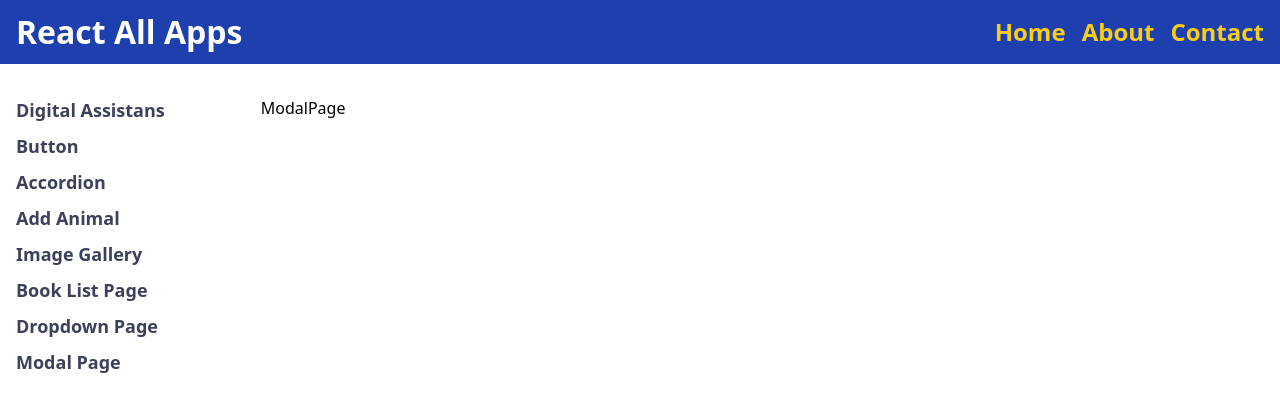
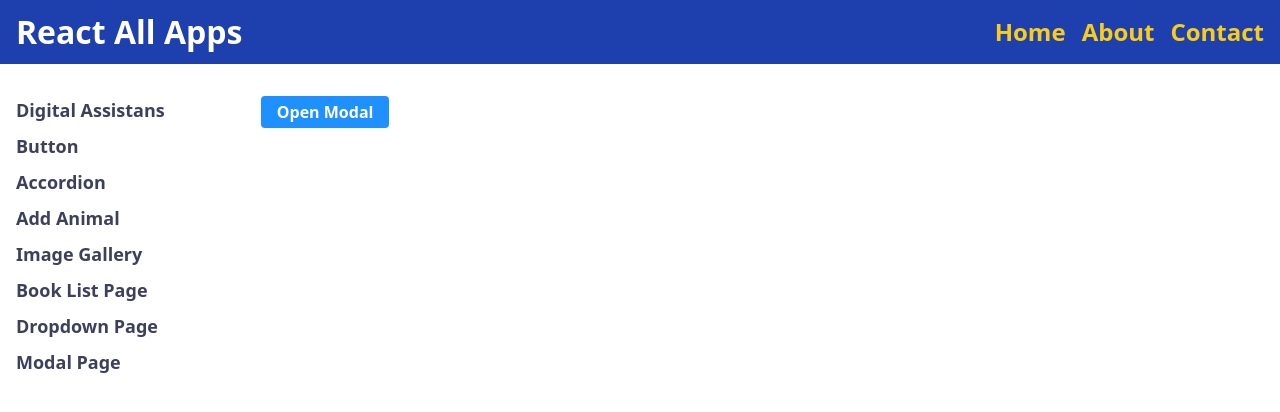
Before and after one commit to sedat355/react-all-apps, a React (Vite) app: page /modal in a window 1280 px wide. Shown: the top 412 px of the page. Built offline with nearby package versions, Linux system fonts and the light colour scheme.

Commit message:
modal ortalandı

```diff
--- a/src/components/Button.jsx
+++ b/src/components/Button.jsx
@@ -1,7 +1,7 @@
 import classNames from "classnames"
 import PropTypes from "prop-types"
 
-const Button = ({children, btnType, type="button", size="medium", handleClick, ...rest}) => {
+const Button = ({children, btnType="primary", type="button", size="medium", handleClick, ...rest}) => {
 
   const baseClasses=`flex items-center justify-center font-semibold rounded bg-black-one max-w-fit ${rest.className}`;
 
--- a/src/css/index.css
+++ b/src/css/index.css
@@ -32,9 +32,9 @@
   body {
     min-height: 100vh;
   }
-  /* #root {
+  #root {
     min-height: 100vh;
-  } */
+  }
 
   /* input {
     @apply w-1/2 px-2 py-1 rounded outline-none
--- a/src/layouts/RootLayout.jsx
+++ b/src/layouts/RootLayout.jsx
@@ -4,13 +4,13 @@ import { Outlet } from "react-router-dom"
 
 const RootLayout = () => {
   return (
-    <div className="flex flex-col">
+    <div className="root-layout h-screen flex flex-col">
       <Header />
 
-      <div className="flex m-4 items-start max-w-[1024px]">
+      <div className="relative flex m-4 items-start max-w-[1024px] h-full">
         <Sidebar />
 
-        <main className="w-full flex items-start justify-start ml-16">
+        <main className="w-full h-full flex items-start justify-start ml-16">
           <Outlet />
         </main>
       </div>
--- a/src/pages/modal/Modal.jsx
+++ b/src/pages/modal/Modal.jsx
@@ -1,6 +1,11 @@
+import Button from "../../components/Button"
+
 const Modal = () => {
   return (
-    <div>Modal</div>
+    <div className="rounded-md w-96 h-60 bg-gray-one p-4 flex absolute right-1/2 translate-x-1/2 translate-y-1/2">
+      <p className="self-start">Lorem ipsum dolor sit amet consectetur adipisicing elit. Perspiciatis, possimus officiis vero deleniti quos distinctio ipsa cupiditate rem dolores voluptates! Voluptate quaerat possimus dolore enim blanditiis ipsam quos perspiciatis error?</p>
+      <Button btnType="danger" className="self-end whitespace-nowrap">I accept</Button>
+    </div>
   )
 }
 
--- a/src/pages/modal/ModalPage.jsx
+++ b/src/pages/modal/ModalPage.jsx
@@ -1,7 +1,20 @@
+import { useState } from "react"
+import Button from "../../components/Button"
+import Modal from "./Modal"
 
 const ModalPage = () => {
+  const [ isOpenModal, setIsOpenModal ] = useState(false)
+
+  const handleClick = () => {
+    setIsOpenModal(!isOpenModal)
+  }
+
   return (
-    <div>ModalPage</div>
+    <div className="modalpage">
+      <Button handleClick={handleClick}>Open Modal</Button>
+
+      {isOpenModal && <Modal/>}
+    </div>
   )
 }
 
```
